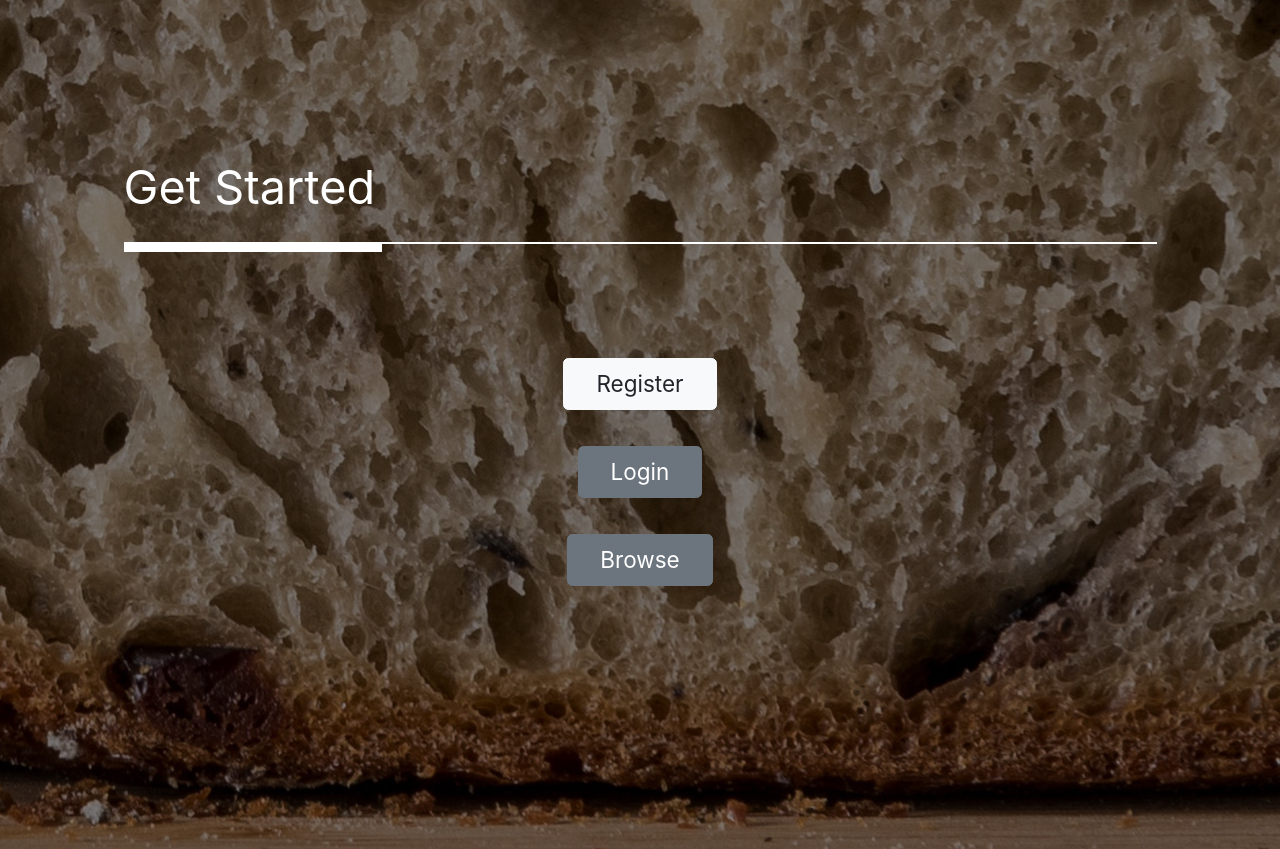
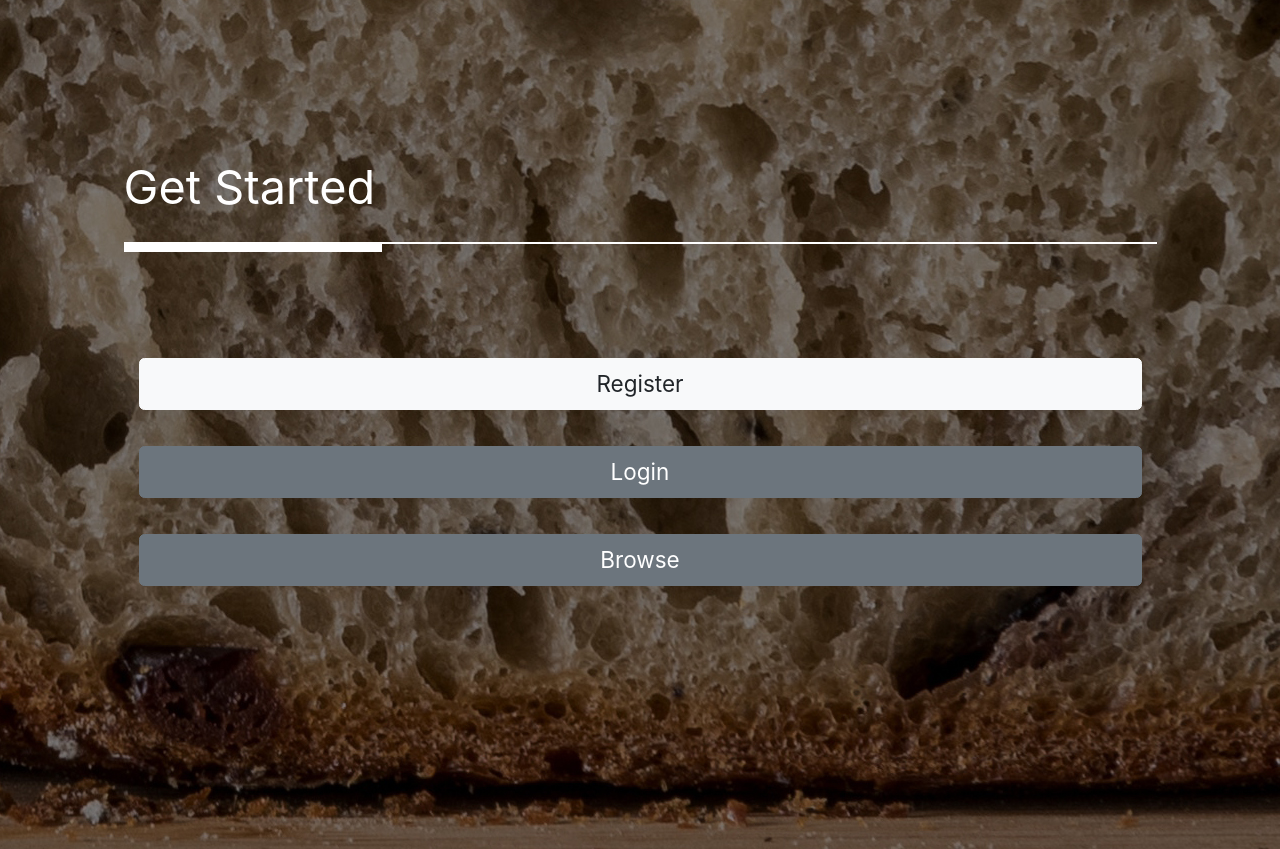
Before and after one commit to Ekimerton/Douh, a Flask app: page / in a window 1280 px wide. Shown: the part 2104-2953 px from the top of the page. Run offline with Flask 2, Linux system fonts and the light colour scheme; some libraries are stand-ins or nearby versions.

Commit message:
made the buttons big again

```diff
--- a/Driver/templates/intro.html
+++ b/Driver/templates/intro.html
@@ -119,13 +119,13 @@
             </div>
         </div>
         <div class="col text-center">
-          <a class="btn btn-light btn-lg mb-3 mt-5" href="{{ url_for('users.register') }}" role="button">Register</a>
+          <a class="btn btn-light btn-lg mb-3 mt-5 col" href="{{ url_for('users.register') }}" role="button">Register</a>
         </div>
         <div class="col text-center">
-          <a class="btn btn-secondary btn-lg mt-3 mb-3" href="{{ url_for('users.login') }}" role="button">Login</a>
+          <a class="btn btn-secondary btn-lg mt-3 mb-3 col" href="{{ url_for('users.login') }}" role="button">Login</a>
         </div>
         <div class="col text-center">
-          <a class="btn btn-secondary btn-lg mt-3 mb-3" href="{{ url_for('main.home') }}" role="button">Browse</a>
+          <a class="btn btn-secondary btn-lg mt-3 mb-3 col" href="{{ url_for('main.home') }}" role="button">Browse</a>
         </div>
       </div>
     </div>
@@ -152,7 +152,6 @@
         return _offset;
       }
 
-      /*
       function setParallaxPosition($doc, multiplier, $object){
         var offset = getOffSet();
         var from_top = $doc.scrollTop(),
@@ -162,6 +161,7 @@
 
       // Parallax function
       // Adapted based on https://codepen.io/roborich/pen/wpAsm
+      /*
       var background_image_parallax = function($object, multiplier, forceSet){
         multiplier = typeof multiplier !== 'undefined' ? multiplier : 0.5;
         multiplier = 1 - multiplier;
@@ -193,6 +193,7 @@
         });
       };
       */
+
       $(function(){
         // Hero Section - Background Parallax
         background_image_parallax($(".tm-parallax"), 0.30, false);
```
